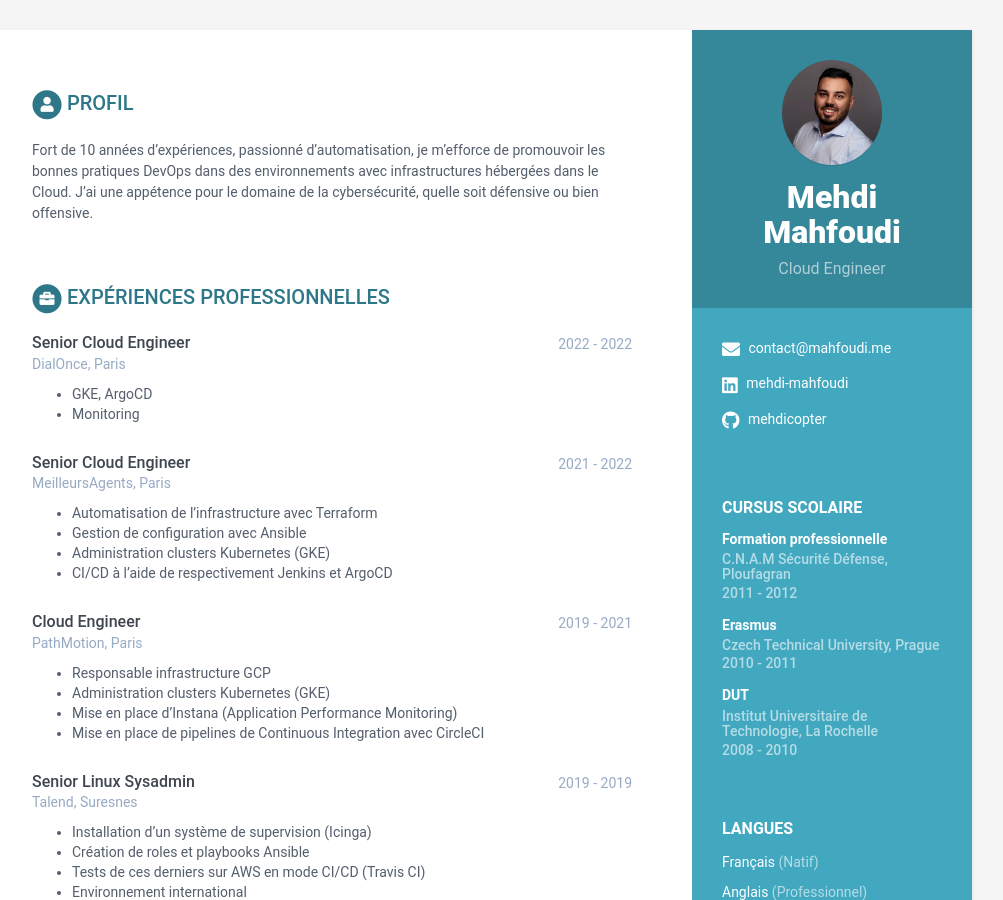
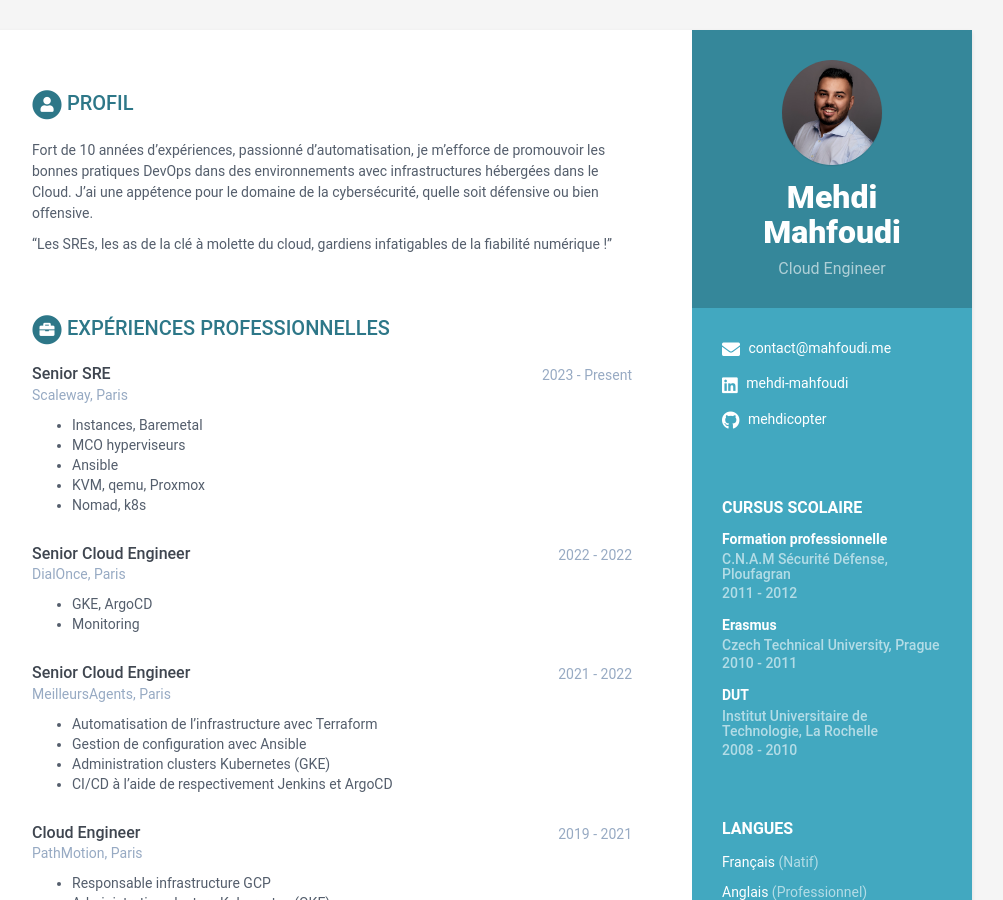
Before and after one commit to mehdicopter/mehdicopter.github.io, a Jekyll site: the page built from index.html, in a window 1280 px wide and 900 px high. Shown: the whole window, without its empty margins (168-1171 px from the left). Built offline with Jekyll 4.4.1, drawn with Linux system fonts in a browser that asks for light colours.

Commit message:
chore: add Scaleway

```diff
--- a/_data/data.yml
+++ b/_data/data.yml
@@ -28,6 +28,8 @@ career-profile:
     dans des environnements avec infrastructures hébergées dans le Cloud.
     J’ai une appétence pour le domaine de la cybersécurité, quelle soit défensive ou bien offensive.
 
+    "Les SREs, les as de la clé à molette du cloud, gardiens infatigables de la fiabilité numérique !"
+
 education:
   - degree: Formation professionnelle
     university: C.N.A.M Sécurité Défense, Ploufagran
@@ -40,6 +42,15 @@ education:
     time: 2008 - 2010
 
 experiences:
+  - role: Senior SRE
+    time: 2023 - Present
+    company: Scaleway, Paris
+    details: |
+      - Instances, Baremetal
+      - MCO hyperviseurs
+      - Ansible
+      - KVM, qemu, Proxmox
+      - Nomad, k8s
   - role: Senior Cloud Engineer
     time: 2022 - 2022
     company: DialOnce, Paris
```
